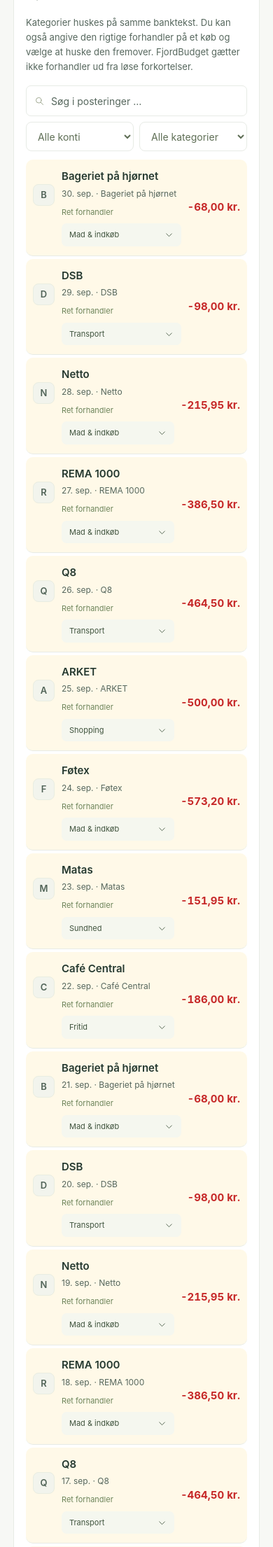
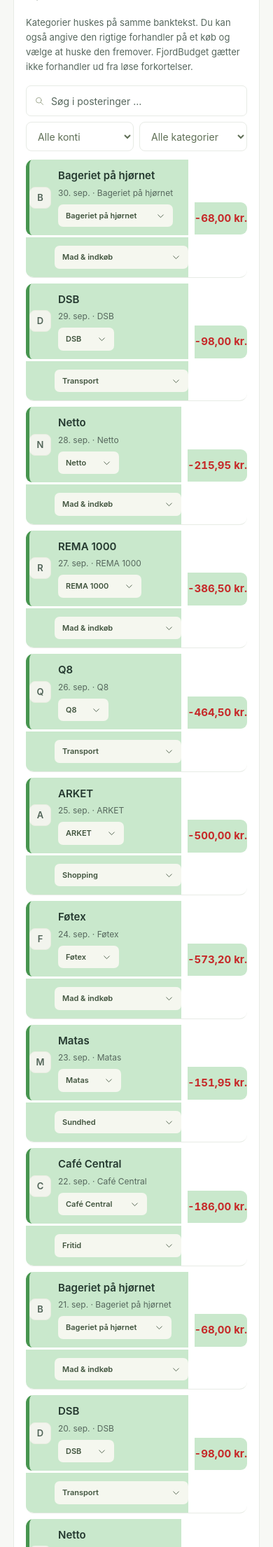
Before and after one commit to qlerup/fjordbudget, a Flask app: page / in a window 390 px wide. Shown: the part 2085-4295 px from the top of the page at 70% size. Run offline with Flask 3, Linux system fonts and the light colour scheme; data comes from the database, SQL or seed files in the repository; data that the repository does not hold is empty.

Commit message:
Fix transaction status colors and merchant picker

```diff
--- a/static/app.js
+++ b/static/app.js
@@ -9,6 +9,17 @@ if (!['demo','live'].includes(source)) source='demo';
 const money = (value, currency=$('currency').value || 'DKK', decimals=0) => new Intl.NumberFormat('da-DK', {style:'currency', currency, minimumFractionDigits:decimals, maximumFractionDigits:decimals}).format(value / 100);
 const monthName = month => new Intl.DateTimeFormat('da-DK', {month:'long', year:'numeric'}).format(new Date(month+'-15T12:00:00'));
 const dateName = date => new Intl.DateTimeFormat('da-DK', {day:'numeric', month:'short'}).format(new Date(date+'T12:00:00'));
+function transactionState(t) {
+  if (t.amount >= 0) return {className:'', title:''};
+  const hasMerchant=!!String(t.merchant || '').trim();
+  const hasCategory=!!String(t.category || '').trim();
+  const completed=(hasMerchant?1:0)+(hasCategory?1:0);
+  return completed===2
+    ? {className:'transaction-complete', title:'Forhandler og kategori er på plads'}
+    : completed===1
+      ? {className:'transaction-partial', title:'Mangler enten forhandler eller kategori'}
+      : {className:'transaction-incomplete', title:'Mangler både forhandler og kategori'};
+}
 
 async function api(url, options={}) {
   const response = await fetch(url, {...options, headers:{'Content-Type':'application/json', 'X-CSRF-Token':csrf, ...options.headers}});
@@ -80,10 +91,8 @@ async function loadTransactions() {
     const display=t.merchant || t.description;
     const detail=t.merchant ? t.description : (t.amount>=0?'Indgående':'Ukendt forhandler');
     const subtitle=dateName(t.booked_on)+' · '+detail;
-    const completed=(t.merchant?1:0)+(t.category_manual?1:0);
-    const rowState=t.amount>=0?'':completed===2?'transaction-complete':completed===1?'transaction-partial':'transaction-incomplete';
-    const rowTitle=t.amount>=0?'':completed===2?'Forhandler og kategori er på plads':completed===1?'Mangler enten forhandler eller bekræftet kategori':'Mangler både forhandler og bekræftet kategori';
-    return `<tr class="${rowState}" title="${esc(rowTitle)}"><td><div class="merchant"><span class="merchant-logo">${esc(display.slice(0,1).toUpperCase())}</span><span><span class="merchant-name" title="${esc(t.description)}">${esc(display)}</span><span class="merchant-kind">${esc(subtitle)}</span><button type="button" class="text-button merchant-edit" data-edit-merchant="${t.id}" data-description="${esc(t.description)}" data-merchant="${esc(t.merchant || '')}">${t.merchant?'Ret forhandler':'Angiv forhandler'}</button></span></div></td><td>${esc(t.account)}</td><td><button type="button" class="category-picker-button ${t.category_manual?'confirmed':''}" data-edit-category="${t.id}" data-category="${esc(t.category)}" data-description="${esc(t.description)}" aria-label="Kategori for ${esc(t.description)}"><span>${esc(t.category)}</span><svg aria-hidden="true"><use href="#icon-chevron"/></svg></button></td><td>${esc(dateName(t.booked_on))}</td><td class="amount-cell ${t.amount>0?'positive':t.amount<0?'negative':''}">${t.amount>0?'+':''}${esc(money(t.amount,t.currency,2))}</td></tr>`;
+    const state=transactionState(t);
+    return `<tr class="${state.className}" title="${esc(state.title)}"><td><div class="merchant"><span class="merchant-logo">${esc(display.slice(0,1).toUpperCase())}</span><span><span class="merchant-name" title="${esc(t.description)}">${esc(display)}</span><span class="merchant-kind">${esc(subtitle)}</span><button type="button" class="merchant-picker-button ${t.merchant?'confirmed':''}" data-edit-merchant="${t.id}" data-description="${esc(t.description)}" data-merchant="${esc(t.merchant || '')}" aria-label="Forhandler for ${esc(t.description)}"><span>${esc(t.merchant || 'Vælg forhandler')}</span><svg aria-hidden="true"><use href="#icon-chevron"/></svg></button></span></div></td><td>${esc(t.account)}</td><td><button type="button" class="category-picker-button ${t.category?'confirmed':''}" data-edit-category="${t.id}" data-category="${esc(t.category)}" data-description="${esc(t.description)}" aria-label="Kategori for ${esc(t.description)}"><span>${esc(t.category || 'Vælg kategori')}</span><svg aria-hidden="true"><use href="#icon-chevron"/></svg></button></td><td>${esc(dateName(t.booked_on))}</td><td class="amount-cell ${t.amount>0?'positive':t.amount<0?'negative':''}">${t.amount>0?'+':''}${esc(money(t.amount,t.currency,2))}</td></tr>`;
   }).join('');
   $('emptyTransactions').hidden=!!data.items.length;
   $('transactionCount').textContent=data.total?`${(page-1)*30+1}–${Math.min(page*30,data.total)} af ${data.total} posteringer`:'0 posteringer';
--- a/static/style.css
+++ b/static/style.css
@@ -120,29 +120,36 @@
 @media(max-width:760px){.featured-goal-panel,.spending-breakdown{grid-template-columns:1fr}.savings-profile-summary{grid-template-columns:1fr}.goal-numbers{grid-template-columns:1fr}}
 
 /* Transaction completion status and merchant autocomplete. */
-.transactions-panel tbody tr.transaction-incomplete{background:#fff4f2}
-.transactions-panel tbody tr.transaction-partial{background:#fff9e8}
-.transactions-panel tbody tr.transaction-complete{background:#f0f8f0}
-.transactions-panel tbody tr.transaction-incomplete:hover{background:#ffefec}
-.transactions-panel tbody tr.transaction-partial:hover{background:#fff5d9}
-.transactions-panel tbody tr.transaction-complete:hover{background:#e9f5e9}
-.transactions-panel tbody tr.transaction-incomplete td:first-child,.transactions-panel tbody tr.transaction-partial td:first-child,.transactions-panel tbody tr.transaction-complete td:first-child{border-radius:8px 0 0 8px}
-.transactions-panel tbody tr.transaction-incomplete td:last-child,.transactions-panel tbody tr.transaction-partial td:last-child,.transactions-panel tbody tr.transaction-complete td:last-child{border-radius:0 8px 8px 0}
+.transactions-panel tbody tr.transaction-incomplete>td{background:#ffcdc7}
+.transactions-panel tbody tr.transaction-partial>td{background:#ffe49a}
+.transactions-panel tbody tr.transaction-complete>td{background:#c9e8cc}
+.transactions-panel tbody tr.transaction-incomplete:hover>td{background:#ffbdb5}
+.transactions-panel tbody tr.transaction-partial:hover>td{background:#ffda73}
+.transactions-panel tbody tr.transaction-complete:hover>td{background:#b8dfbd}
+.transactions-panel tbody tr.transaction-incomplete td:first-child,.transactions-panel tbody tr.transaction-partial td:first-child,.transactions-panel tbody tr.transaction-complete td:first-child{border-left:5px solid transparent;border-radius:9px 0 0 9px}
+.transactions-panel tbody tr.transaction-incomplete td:first-child{border-left-color:#d9584e}
+.transactions-panel tbody tr.transaction-partial td:first-child{border-left-color:#c99612}
+.transactions-panel tbody tr.transaction-complete td:first-child{border-left-color:#47954f}
+.transactions-panel tbody tr.transaction-incomplete td:last-child,.transactions-panel tbody tr.transaction-partial td:last-child,.transactions-panel tbody tr.transaction-complete td:last-child{border-radius:0 9px 9px 0}
 .merchant-autocomplete-hint{margin:7px 0 0}
 @media(max-width:760px){
-  .transactions-panel tbody tr.transaction-incomplete,.transactions-panel tbody tr.transaction-partial,.transactions-panel tbody tr.transaction-complete{padding-left:10px;padding-right:10px;border-radius:10px;margin-bottom:4px}
+  .transactions-panel tbody tr.transaction-incomplete,.transactions-panel tbody tr.transaction-partial,.transactions-panel tbody tr.transaction-complete{padding:0;border-radius:11px;margin-bottom:8px;overflow:hidden}
+  .transactions-panel tbody tr.transaction-incomplete>td,.transactions-panel tbody tr.transaction-partial>td,.transactions-panel tbody tr.transaction-complete>td{padding-top:12px!important;padding-bottom:12px!important}
 }
 
 /* Searchable custom pickers for transaction merchant and category. */
-.category-picker-button{display:flex;align-items:center;justify-content:space-between;gap:7px;width:100%;max-width:180px;min-height:36px;padding:7px 10px;border:1px solid transparent;border-radius:7px;background:#f5f7ef;color:#40543e;font:inherit;font-size:13px;text-align:left}
-.category-picker-button:hover,.category-picker-button:focus-visible{border-color:#cfd9c4;outline:none}.category-picker-button svg{width:13px;height:13px;flex:none;transform:rotate(90deg)}.category-picker-button.confirmed{font-weight:600}
+.category-picker-button,.merchant-picker-button{display:flex;align-items:center;justify-content:space-between;gap:7px;width:100%;max-width:180px;min-height:36px;padding:7px 10px;border:1px solid transparent;border-radius:7px;background:#f5f7ef;color:#40543e;font:inherit;font-size:13px;text-align:left}
+.category-picker-button:hover,.category-picker-button:focus-visible,.merchant-picker-button:hover,.merchant-picker-button:focus-visible{border-color:#cfd9c4;outline:none}
+.category-picker-button svg,.merchant-picker-button svg{width:13px;height:13px;flex:none;transform:rotate(90deg)}
+.category-picker-button.confirmed,.merchant-picker-button.confirmed{font-weight:600}
+.merchant-picker-button{margin-top:7px;max-width:220px;background:#f5f7ef}
 .choice-picker{border:1px solid var(--line);border-radius:12px;background:#fff;overflow:hidden;margin:12px 0}
 .choice-search{display:flex;align-items:center;gap:9px;padding:0 12px;border-bottom:1px solid var(--line);background:#fafbf8}
 .choice-search svg{width:16px;height:16px;color:var(--muted);flex:none}.choice-search input{width:100%;min-width:0;border:0!important;outline:0;background:transparent!important;padding:13px 0!important;font:inherit!important;font-size:14px!important;color:var(--ink)!important}
 .choice-options{max-height:240px;overflow-y:auto;padding:7px}.choice-option{display:flex;align-items:center;justify-content:space-between;gap:12px;width:100%;border:0;background:transparent;border-radius:8px;padding:11px 12px;color:var(--ink);font:inherit;font-size:13px;text-align:left;cursor:pointer}
 .choice-option:hover,.choice-option.active{background:#f0f4e9}.choice-option.selected{background:#edf3e7;color:var(--green);font-weight:650}.choice-option small{color:var(--muted);font-size:10px;font-weight:400}
 .choice-empty{padding:14px;margin:0;color:var(--muted);font-size:12px;line-height:1.5}.merchant-autocomplete-hint{margin-top:7px}
-@media(max-width:760px){.category-picker-button{max-width:100%;font-size:11px;min-height:30px}.choice-options{max-height:210px}}
+@media(max-width:760px){.category-picker-button,.merchant-picker-button{max-width:100%;font-size:11px;min-height:30px}.choice-options{max-height:210px}}
 
 /* Keep a comfortable gap between period controls and summary cards when the demo notice is hidden. */
 #demoNotice[hidden] ~ #appContent:not([hidden]) .summary-grid{margin-top:20px}
--- a/templates/index.html
+++ b/templates/index.html
@@ -106,7 +106,7 @@
 </dialog>
 <dialog id="savingsDeleteDialog" aria-labelledby="savingsDeleteTitle"><h2 id="savingsDeleteTitle">Slet opsparingsmål</h2><p id="savingsDeleteText"></p><form id="savingsDeleteForm"><div id="savingsDeleteError" class="error-box" role="alert" hidden></div><div class="dialog-actions"><button type="button" class="button quiet" data-close="savingsDeleteDialog">Annuller</button><button type="submit" class="button primary">Slet mål</button></div></form></dialog>
 <dialog id="merchantDialog" aria-labelledby="merchantTitle">
-  <div class="dialog-header"><h2 id="merchantTitle">Angiv forhandler</h2><button type="button" class="icon-button" data-close="merchantDialog" aria-label="Luk"><svg><use href="#icon-close"/></svg></button></div>
+  <div class="dialog-header"><h2 id="merchantTitle">Vælg forhandler</h2><button type="button" class="icon-button" data-close="merchantDialog" aria-label="Luk"><svg><use href="#icon-close"/></svg></button></div>
   <p class="dialog-intro">Fortæl FjordBudget hvor købet er foretaget. Bankens originale tekst ændres aldrig.</p>
   <p class="small muted">Banktekst</p><code id="merchantBankText"></code>
   <form id="merchantForm">
```
Also changed, not shown: docs/assets/style.css (+19 -12 lines), tests/test_ui.py (+5 -0 lines).
